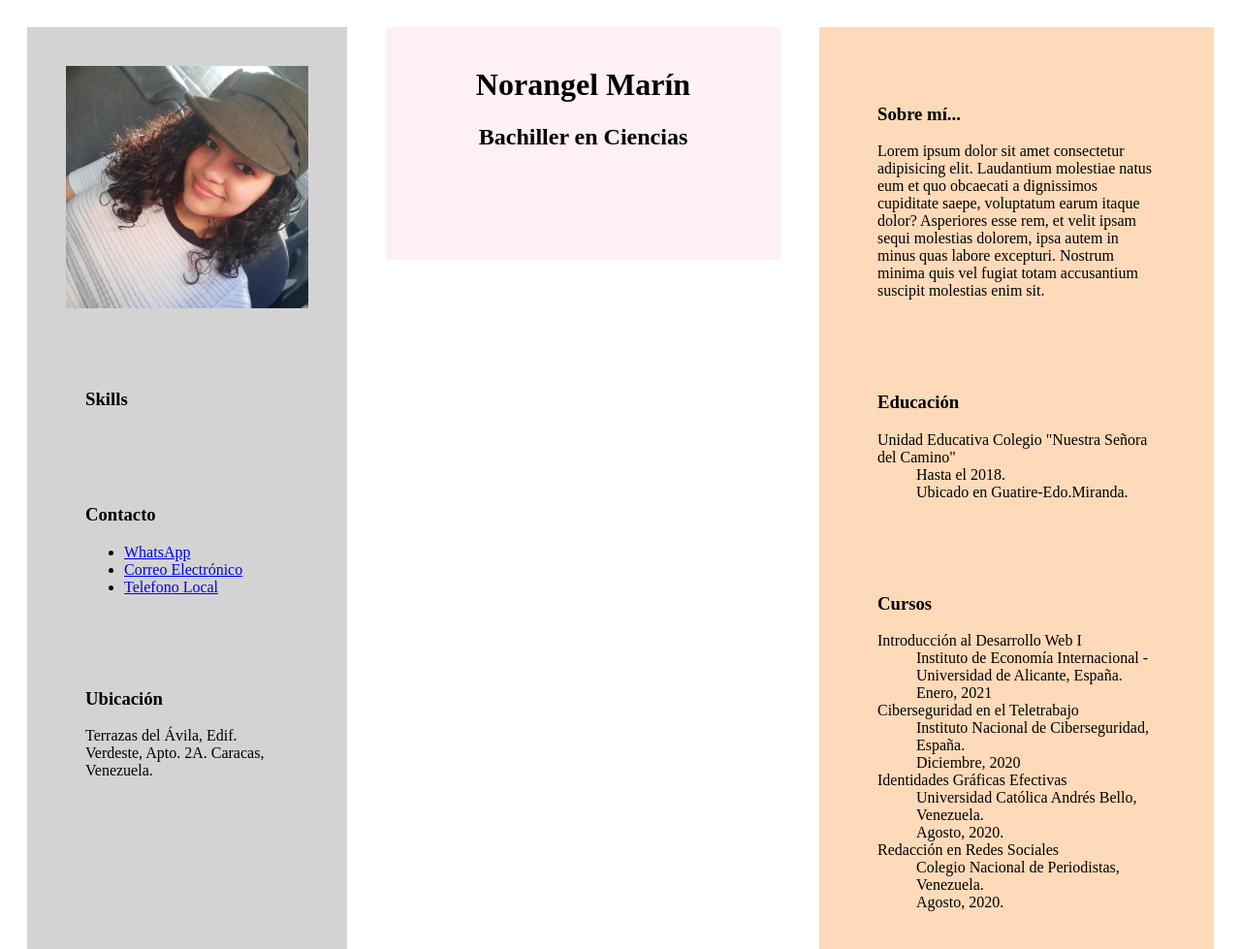
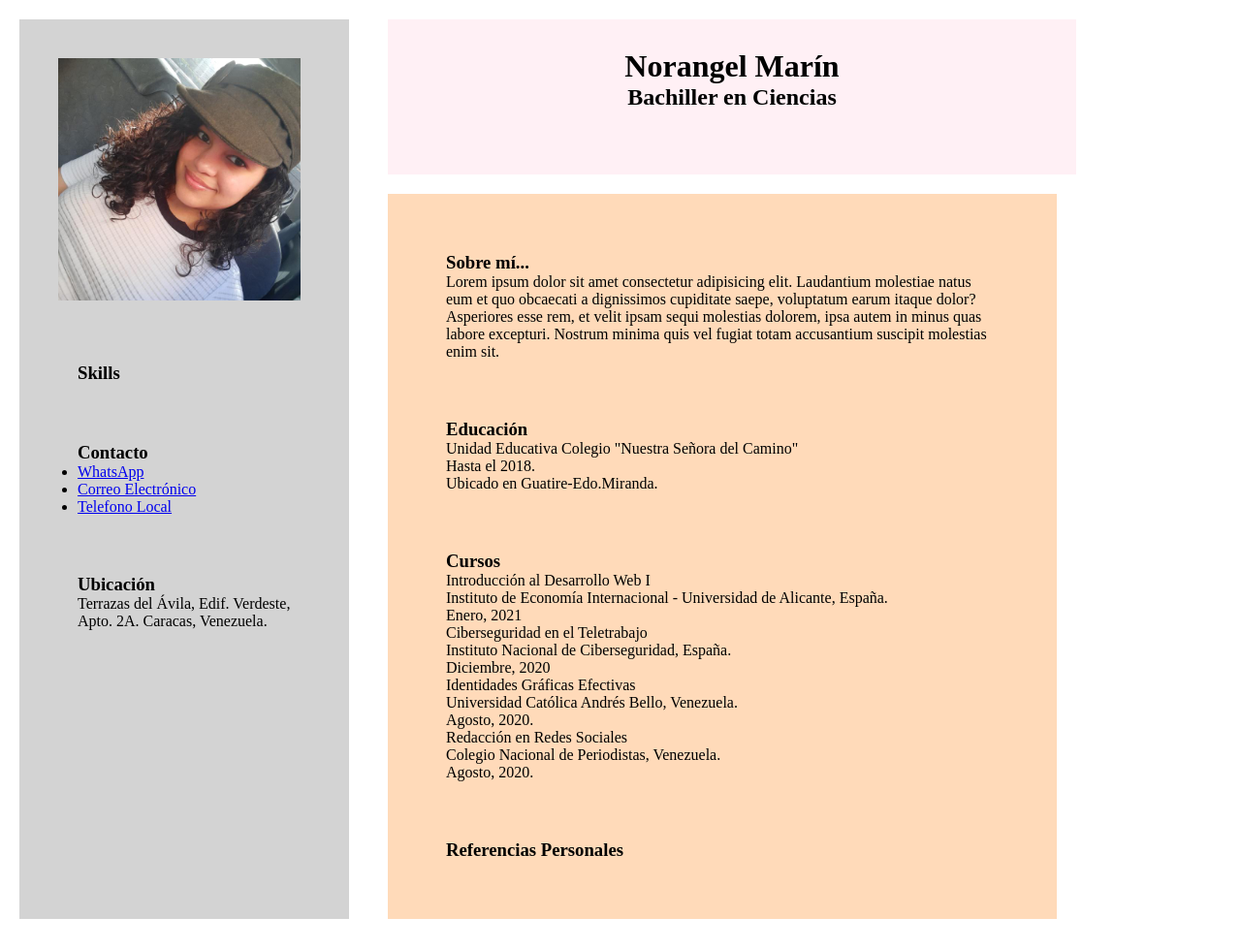
Before and after one commit to NorangelMarin/PracticasHTML-CSS-JS, a plain HTML site: page PracticasHTML- CSS-JS/index.html in a window 1280 px wide. Shown: the top 979 px of the page at 97% size. Drawn offline with Linux system fonts and the light colour scheme.

Commit message:
mejorado

```diff
--- a/PracticasHTML- CSS-JS/estilos.css
+++ b/PracticasHTML- CSS-JS/estilos.css
@@ -1,12 +1,10 @@
-body{display: flex;}
+*{
+    margin: 0px;
+    padding: 0px;
+}
 
-header{
-    padding: 20px 20px;
-    margin: 20px 20px;
-    width: 650px;
-    height: 200px;
-    background-color: lavenderblush;
-    text-align: center;
+body{display: flex;
+    float: left;
 }
 
 aside{
@@ -16,7 +14,16 @@ aside{
     background-color: lightgray;
 }
 
-main{
+.Presentación{
+    padding: 30px 30px;
+    margin: 20px 20px;
+    width: 650px;
+    height: 100px;
+    background-color: lavenderblush;
+    text-align: center;
+}
+
+.Información{
     padding: 20px;
     margin: 20px;
     width: 650px;
--- a/PracticasHTML- CSS-JS/index.html
+++ b/PracticasHTML- CSS-JS/index.html
@@ -33,11 +33,12 @@
             <p>Terrazas del Ávila, Edif. Verdeste, Apto. 2A. Caracas, Venezuela.</p>
         </article>
     </aside>
-    <header>
+    <main>
+    <div class="Presentación">
         <h1>Norangel Marín</h1>
         <h2>Bachiller en Ciencias</h2>
-    </header>
-    <main>
+    </div>
+    <div class="Información">
         <article>
             <h3>Sobre mí...</h3>
             <p>Lorem ipsum dolor sit amet consectetur adipisicing elit. Laudantium molestiae natus eum et quo obcaecati a dignissimos cupiditate saepe, voluptatum earum itaque dolor? Asperiores esse rem, et velit ipsam sequi molestias dolorem, ipsa autem in minus quas labore excepturi. Nostrum minima quis vel fugiat totam accusantium suscipit molestias enim sit.</p>
@@ -73,6 +74,7 @@
         <article>
             <h3>Referencias Personales</h3>
         </article>
-    </main>
+    </div>
+</main>
 </body>
 </html>
```
